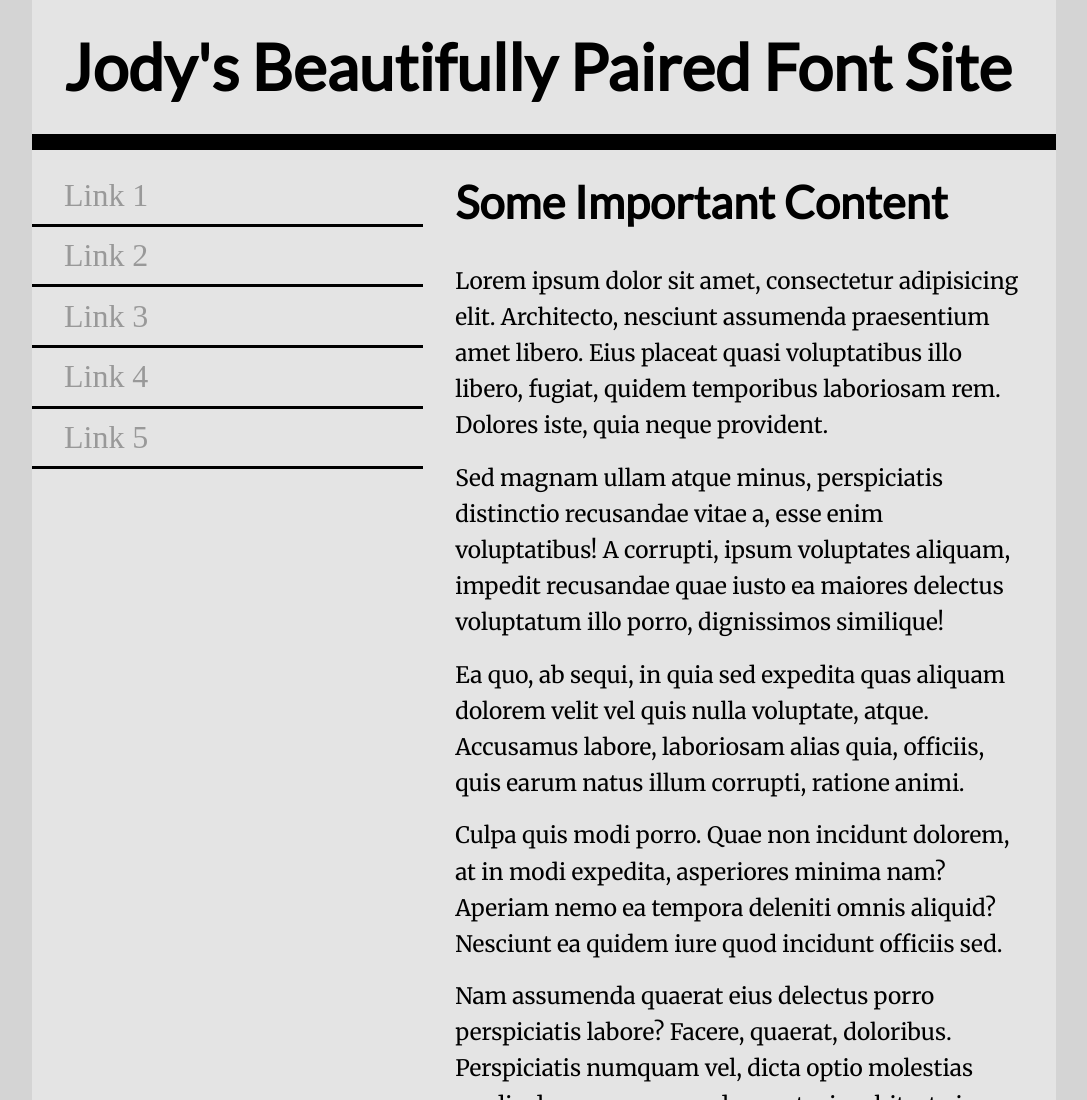
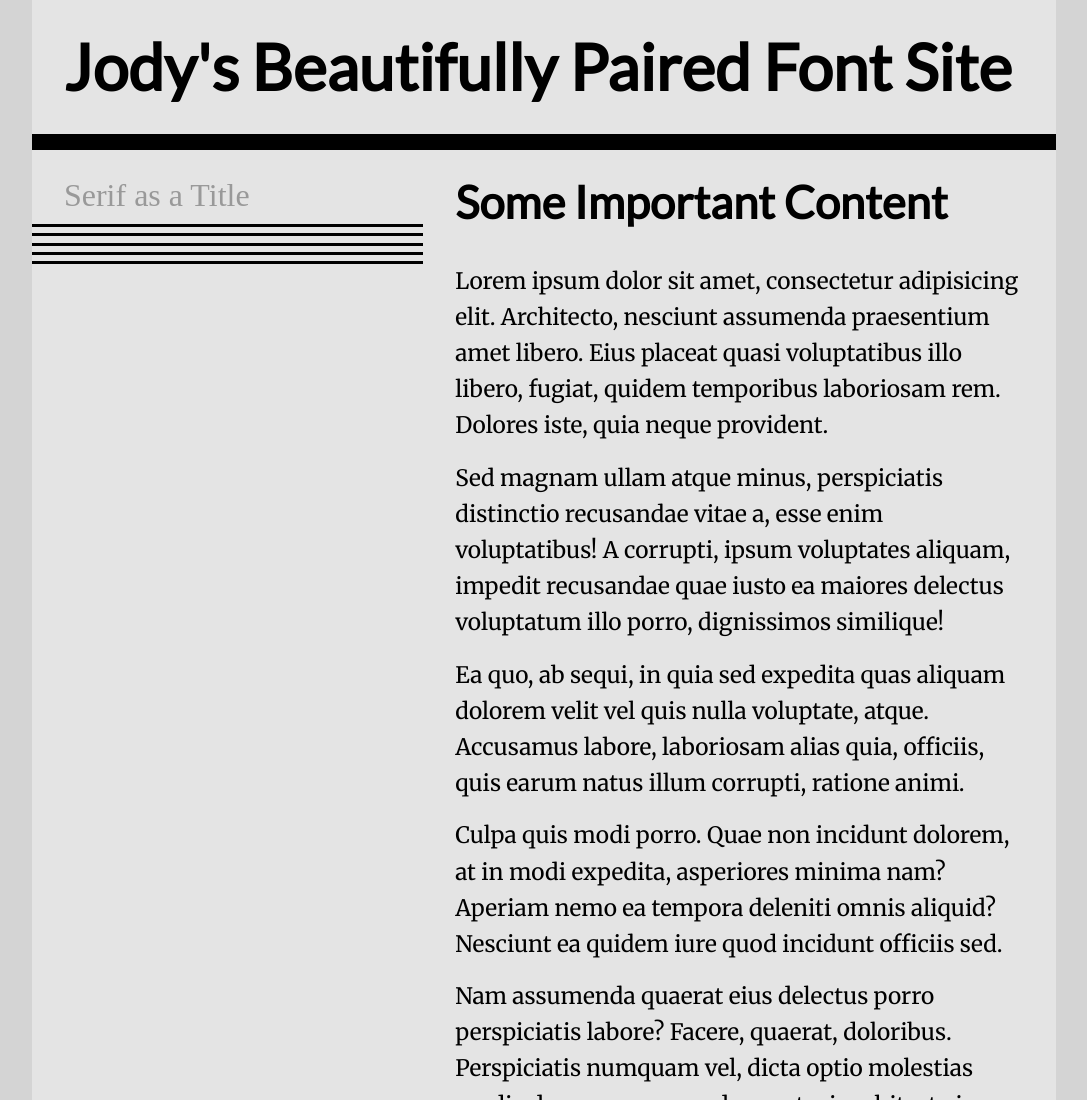
Before and after one commit to curr0250/fonts, a plain HTML site: page index.html in a window 1280 px wide. Shown: the top 1100 px of the page, without its empty margins (96-1183 px from the left). Drawn offline with Linux system fonts and the light colour scheme.

Commit message:
links
pages are now linked

```diff
--- a/index.html
+++ b/index.html
@@ -21,11 +21,11 @@
         </header>
         <nav>
             <ul>
-                <li><a href="#">Link 1</a></li>
-                <li><a href="#">Link 2</a></li>
-                <li><a href="#">Link 3</a></li>
-                <li><a href="#">Link 4</a></li>
-                <li><a href="#">Link 5</a></li>
+                <li><a href="two.html">Serif as a Title</a></li>
+                <li><a href="#"></a></li>
+                <li><a href="#"></a></li>
+                <li><a href="#"></a></li>
+                <li><a href="#"></a></li>
             </ul>
         </nav>
         <main>
```
Also changed, not shown: two.html (+5 -5 lines).
